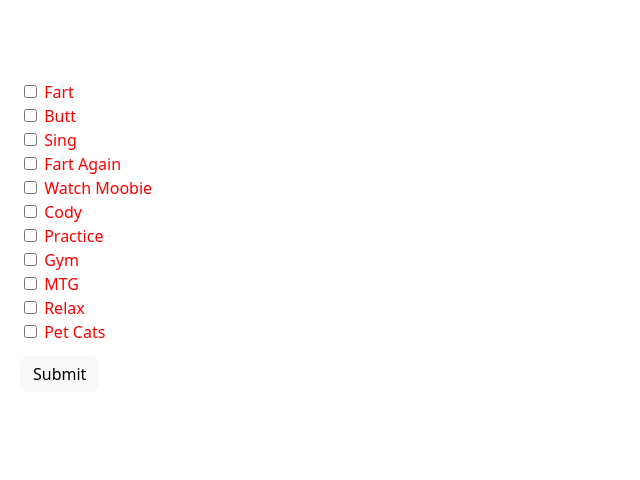
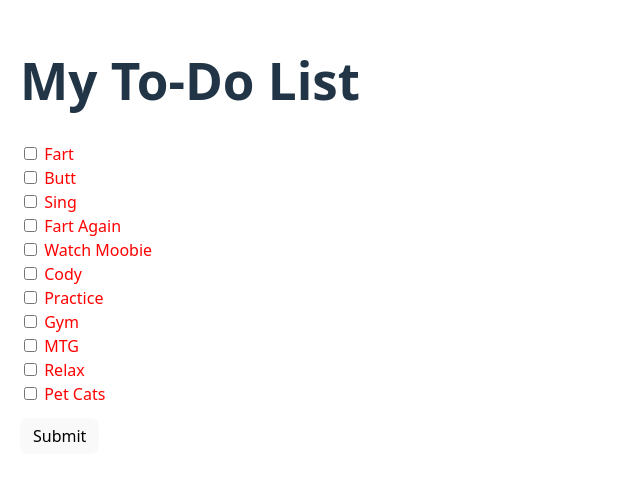
Before and after one commit to augustkeller/solo-project-jan-2026, a React (Vite) app in the folder solo-project/: page / in a window 1280 px wide. Shown: the part 164-644 px from the top of the page, without its empty margins (0-640 px from the left). Built offline with nearby package versions, Linux system fonts and the light colour scheme.

Commit message:
title correction

```diff
--- a/solo-project/src/components/ToDoList.jsx
+++ b/solo-project/src/components/ToDoList.jsx
@@ -45,6 +45,7 @@ export default function ToDoList() {
 
     return (
         <form className="category-selector" onSubmit={handleSubmit}>
+            <h1>My To-Do List</h1>
 
             {items.map(item => (
                 <label key={item} style={{ display: "block" }}>
```
